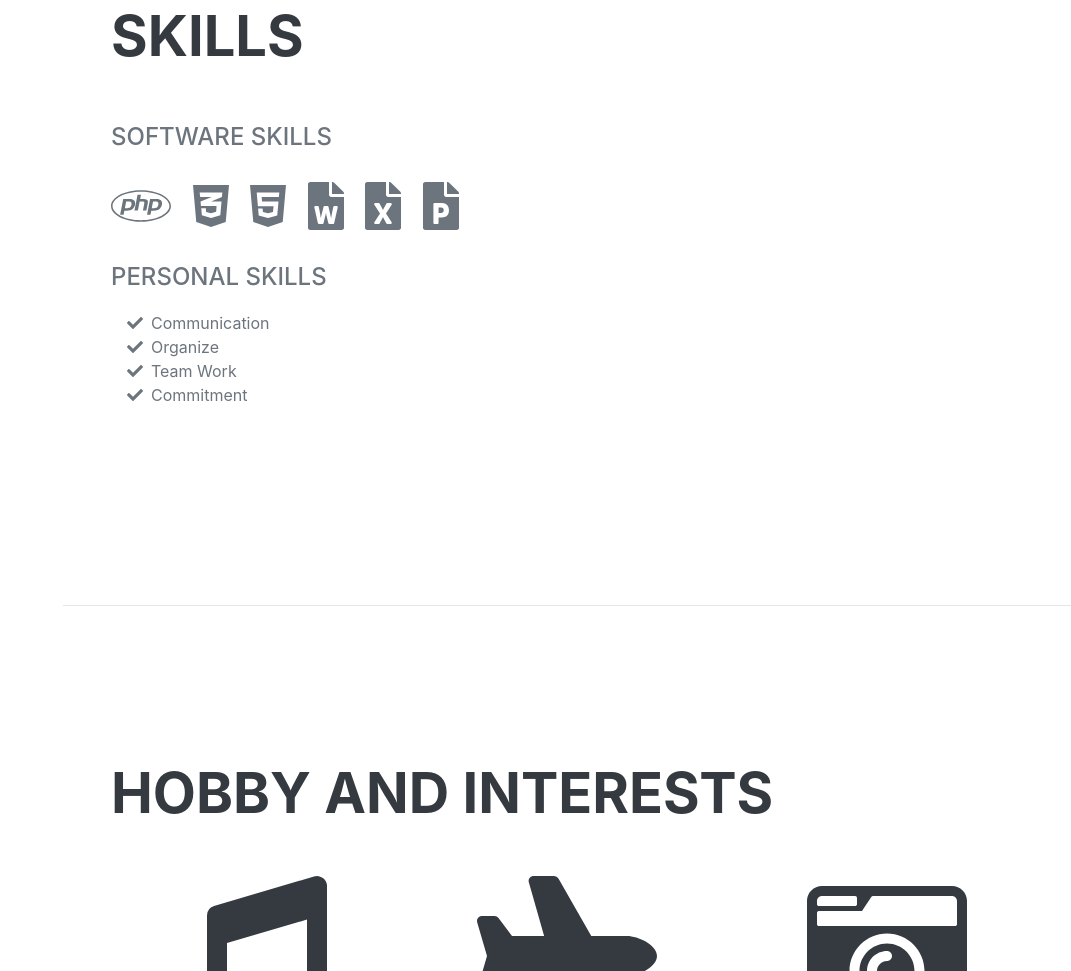
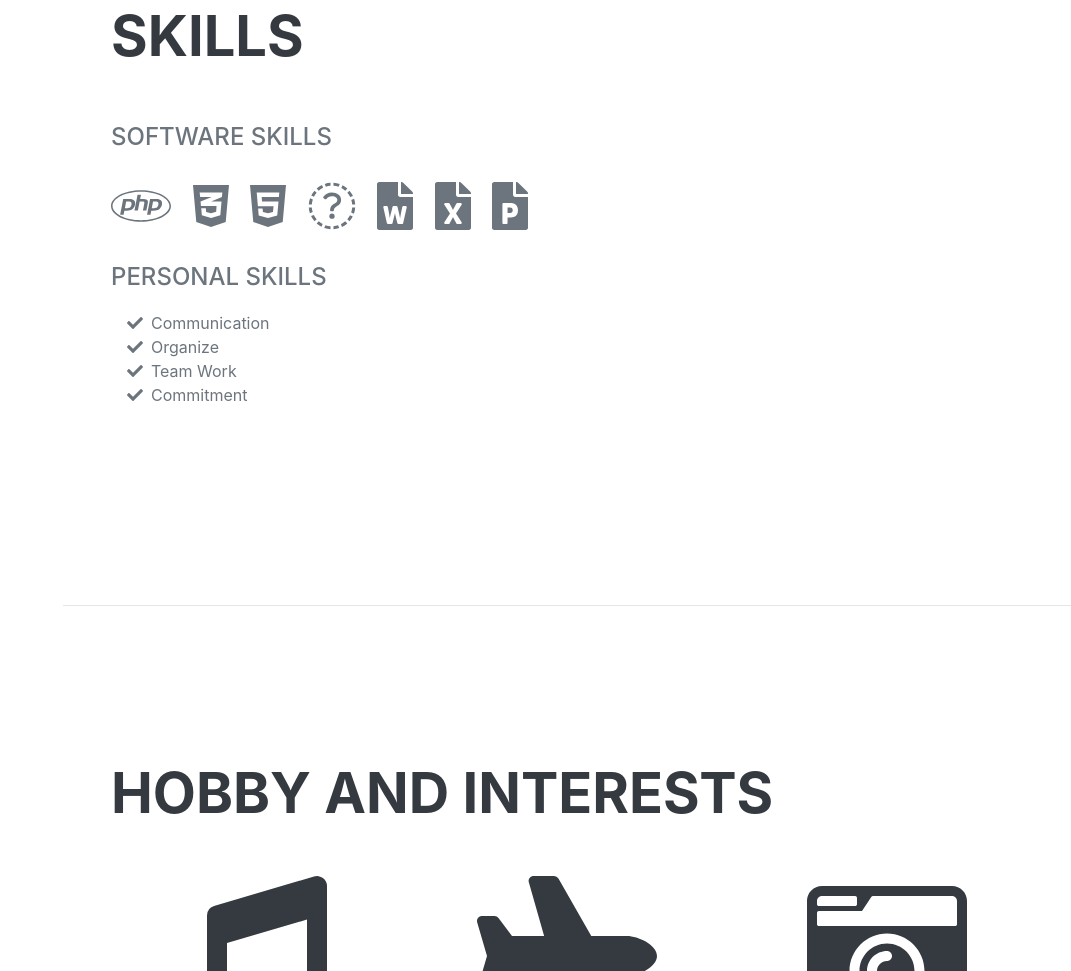
Before and after one commit to nurulhikmah2/curriculumvitae, a plain HTML site: page index.html in a window 1280 px wide. Shown: the part 3399-4370 px from the top of the page, without its empty margins (209-1280 px from the left). Drawn offline with nearby package versions, Linux system fonts and the light colour scheme; a web font is replaced by a local one.

Commit message:
Update index.html

```diff
--- a/index.html
+++ b/index.html
@@ -124,7 +124,7 @@
                         <li class="list-inline-item"><i class="fab fa-php"></i></li>
                         <li class="list-inline-item"><i class="fab fa-css3-alt"></i></li>
                         <li class="list-inline-item"><i class="fab fa-html5"></i></li>
-
+    			 <li class="list-inline-item"><i class="fab fa-javascript"></i></li>
                         <li class="list-inline-item"><i class="fas fa-file-word"></i></li>
                         <li class="list-inline-item"><i class="fas fa-file-excel"></i></li>
                         <li class="list-inline-item"><i class="fas fa-file-powerpoint"></i></li>
```
